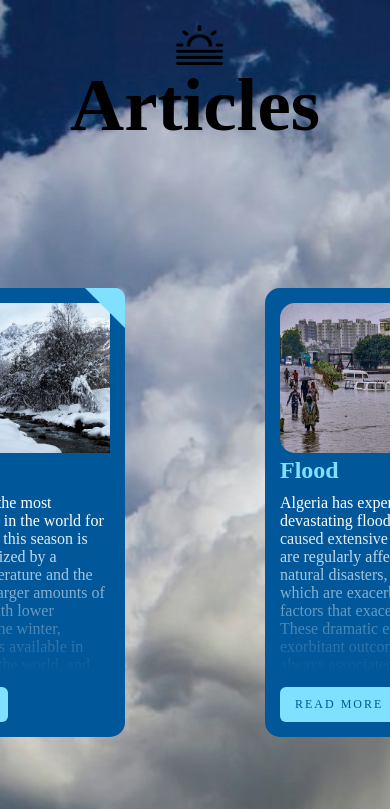
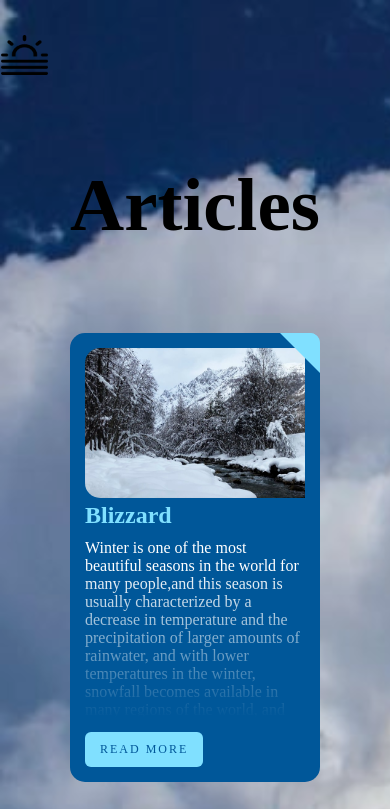
Before and after one commit to rachalabidi/Weather, a plain HTML site: page articles.html in a window 390 px wide. Shown: the top 809 px of the page. Drawn offline with Linux system fonts and the light colour scheme.

Commit message:
Update style.css

```diff
--- a/style.css
+++ b/style.css
@@ -202,7 +202,7 @@ body{
 }
 .containernav {
 	width: 100%;
-	height: 100vh;
+	height: 100%;
 	background: #000428;
 	background: -webkit-linear-gradient(to right, #004e92, #000428);
 	/* Chrome 10-25, Safari 5.1-6 */
@@ -247,15 +247,15 @@ width: 25px;
 }
 
 .toggle-menu {
-	position: fixed;
-	top: 20px;
-	left: 175px;
+	position: absolute;
+	top: 30px;
+	left: 60px;
 	width: 50px;
 	height: 50px;
 	display: flex;
 	flex-direction: column;
 	justify-content: space-around;
-  padding: 2px 2px 2px 1px;
+     padding: 2px 2px 2px 1px;
 	cursor: pointer;
 
 }
@@ -275,7 +275,15 @@ width: 25px;
 	text-align: center;
 	padding: 10px 0;
 }
-@media(max-width: 1000px){
+@media(max-width: 1024px){
+	html{
+		overflow-x: hidden;
+	}
+	.container{
+		display: flex;
+		flex-direction: column;
+		margin:100px auto ;
+	}
 	.container .card.active{
 	    position: relative;
 	    width:400px;
@@ -299,6 +307,9 @@ width: 25px;
          }
 }
 @media(max-width: 767px){
+	html{
+		overflow-x: hidden;
+	}
 	.container .card.active{
 	    width:400px;
 	}
@@ -319,8 +330,13 @@ width: 25px;
 	      padding-top:20px;
 	      padding-bottom: 25px;
     }
+	.container{
+		display: flex;
+		flex-direction: column;
+		margin:100px auto ;
+	}
 }
-@media(max-width: 1124px){
+/* @media(max-width: 1124px){
 	.container .card{
         margin: 70px;
 	}
@@ -345,4 +361,4 @@ width: 25px;
 	      padding-top:20px;
 	      padding-bottom: 25px;
     }
-}
+} */
```
